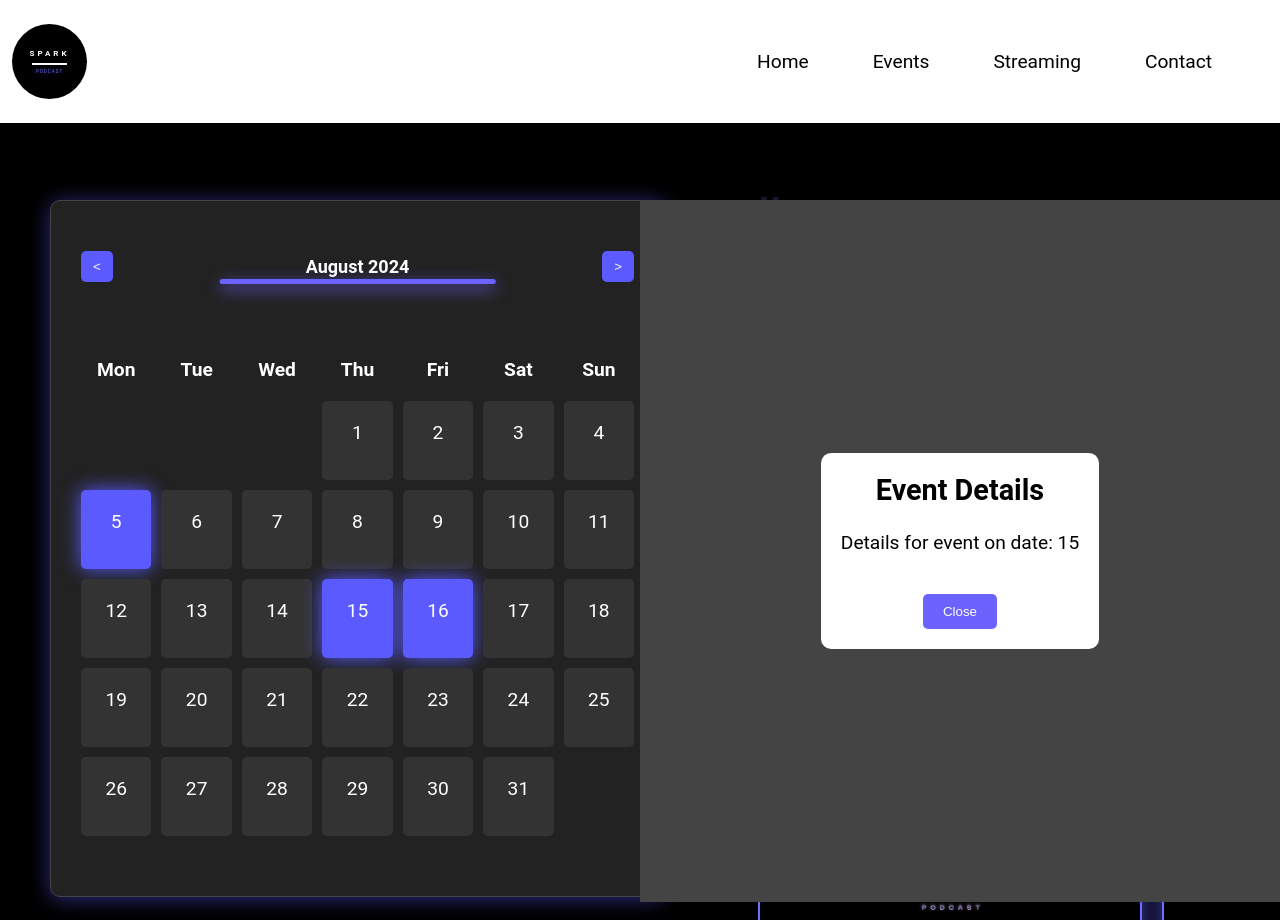
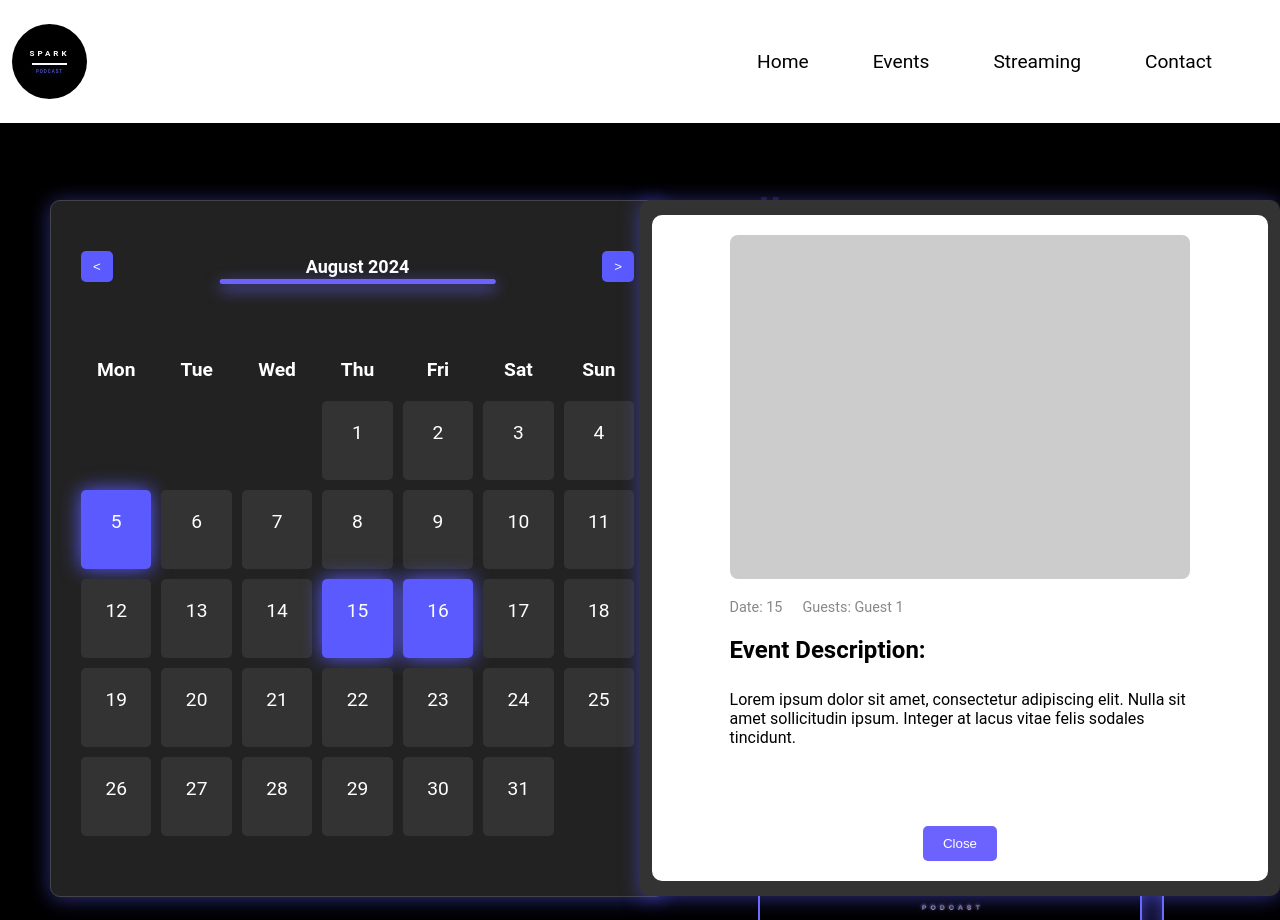
Before and after one commit to Themika/Sparked, a React (Create React App) app in the folder frontend/: page /events in a window 1280 px wide. Both pictures are taken after a click on the element "15". Built offline with nearby package versions, Linux system fonts and the light colour scheme.

Commit message:
chore: Update Events page with recent events cards and lazy loading for images

```diff
--- a/frontend/src/Pages/Events.js
+++ b/frontend/src/Pages/Events.js
@@ -83,9 +83,9 @@ const EventsPage = () => {
   };
 
   const closeModal = () => {
-    const modalElement = document.querySelector('.modal');
+    const modalElement = document.querySelector(".modal");
     if (modalElement) {
-      modalElement.classList.add('closing');
+      modalElement.classList.add("closing");
       setTimeout(() => {
         setIsModalOpen(false);
         setSelectedEventDate(null);
@@ -123,6 +123,12 @@ const EventsPage = () => {
                   className="recent-events-container"
                   ref={recentEventsContainerRef}
                 >
+                  <span>
+                    <TinyCard />
+                  </span>
+                  <span>
+                    <TinyCard />
+                  </span>
                   <span>
                     <TinyCard />
                   </span>
@@ -203,8 +209,21 @@ const EventsPage = () => {
       {isModalOpen && (
         <div className="modal">
           <div className="modal-content">
-            <h2>Event Details</h2>
-            <p>Details for event on date: {selectedEventDate}</p>
+            <div className="image-container">
+            </div>
+            <div className="event-info">
+              <p>Date: {selectedEventDate}</p>
+              <p>Guests: <span>Guest 1</span></p>
+
+            </div>
+            <div className="description">
+              <h2>Event Description: </h2>
+              <p>
+                Lorem ipsum dolor sit amet, consectetur
+                adipiscing elit. Nulla sit amet sollicitudin ipsum. Integer at
+                lacus vitae felis sodales tincidunt.
+              </p>
+            </div>
             <button onClick={closeModal}>Close</button>
           </div>
         </div>
--- a/frontend/src/Styles/eventPage.css
+++ b/frontend/src/Styles/eventPage.css
@@ -78,6 +78,7 @@ body {
   display: flex;
   flex-direction: column;
   gap: 5.5rem;
+  animation: slideInFromRight 1.5s ease-in-out;
 }
 
 .upcoming-events,
@@ -189,30 +190,74 @@ body {
   top: 0;
   left: 50%;
   width: 50%;
-  height: 87.75%;
-  background-color: #444;
+  height: 87%;
+  background-color: #333;
   display: flex;
   justify-content: center;
   align-items: center;
   z-index: 10;
   margin-top: 12.5rem;
   animation: slideInFromRight 0.5s ease-in-out;
+  border-radius: 10px;
+  box-shadow: 0 2px 20px rgba(90, 90, 255, 0.5)
 }
 
 .modal-content {
   background-color: #fff;
   padding: 20px;
   border-radius: 10px;
-  text-align: center;
   color: #000;
+  width: 90%;
+  height: 90%;
+  display: flex;
+  flex-direction: column;
+  align-items: center;
+  justify-content: flex-start;
 }
 
-.modal-content h2 {
-  margin-top: 0;
+.image-container {
+  background-color: #ccc;
+  width: 80%;
+  height: 55%;
+  border-radius: 8px;
+  margin-bottom: 20px;
+}
+
+.event-info {
+  width: 80%;
+  display: flex;
+  justify-content: flex-start;
+  align-items: center;
+  margin-bottom: 20px;
+  color: #888; /* Changed to grey */
+  font-size: 0.9rem; /* Smaller font size */
+}
+
+.event-info p {
+  margin: 0;
+  margin-right: 20px; /* Add space between date and guest */
+}
+
+.description {
+  width: 80%;
+  display: flex;
+  flex-direction: column;
+  align-items: flex-start; /* Align h2 and p to the left */
+  color: #000; /* Change text color to black */
+}
+
+.description h2 {
+  margin: 0;
+  font-size: 1.5rem; /* Adjust the size of h2 */
+  margin-bottom: 10px; /* Space between h2 and p */
+}
+
+.description p {
+  font-size: 1rem; /* Adjust the size of the description text */
 }
 
 .modal-content button {
-  margin-top: 20px;
+  margin-top: auto;
   padding: 10px 20px;
   background-color: #6c63ff;
   color: #fff;
@@ -224,8 +269,8 @@ body {
 .modal-content button:hover {
   background-color: #5753d6;
 }
-.modal.closing {
-  animation: slideOutToRight 0.5s ease-in-out forwards;
+.modal.closing{
+  animation: slideOutToRight 0.5s ease-in-out;
 }
 
 @media (max-width: 700px) {
```
